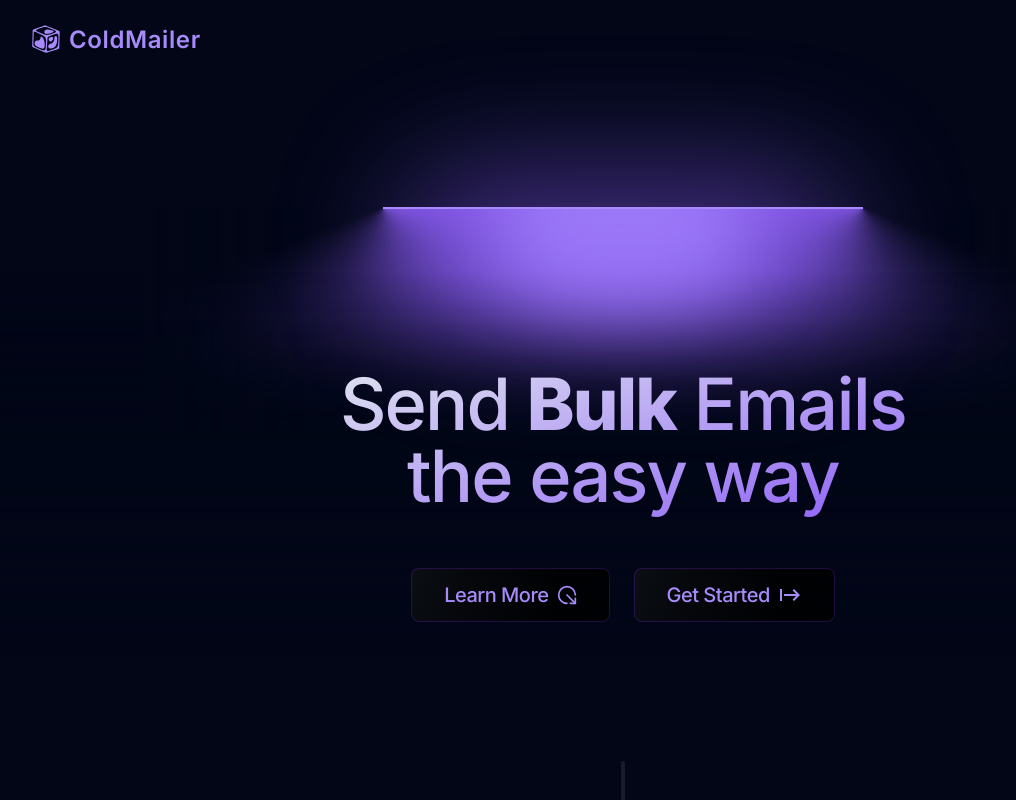
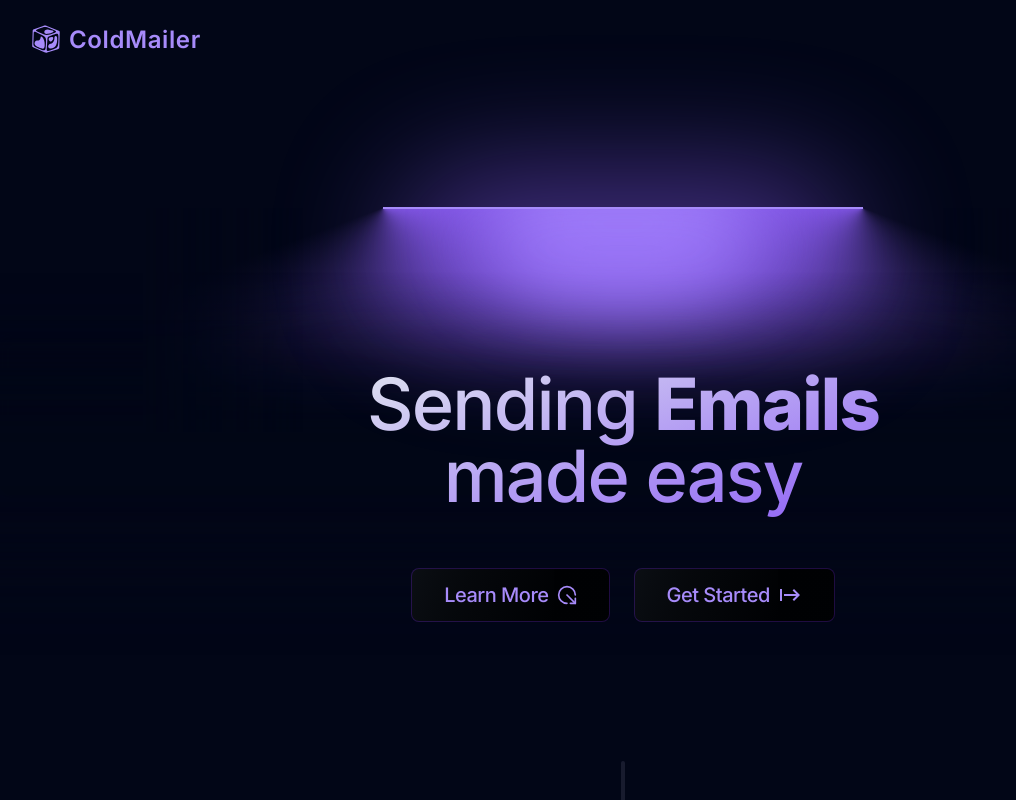
Before and after one commit to AlshehriAli0/ColdMailer, a Next.js app: page / in a window 1280 px wide. Shown: the top 800 px of the page, without its empty margins (17-1033 px from the left). Built offline with nearby package versions, Linux system fonts and the light colour scheme; no server answers.

Commit message:
refactor: Update description in metadata to improve clarity

```diff
--- a/src/app/layout.tsx
+++ b/src/app/layout.tsx
@@ -20,7 +20,7 @@ const inter = Inter({
 
 export const metadata = {
   title: "Cold Mailer | Cold Mailing Tool ",
-  description: "Send bulk or cold emails with ease",
+  description: "Sending many emails was never easier than now",
 };
 
 export default function RootLayout({
--- a/src/components/add-module.tsx
+++ b/src/components/add-module.tsx
@@ -181,6 +181,7 @@ export default function AddModule({ close }: { close: () => void }) {
                   className="w-full rounded-md border-[1px] border-violet-300/40 bg-transparent p-2 px-2 text-white outline-none transition-all focus:border-violet-400"
                   type="date"
                   placeholder="Enter date"
+                  defaultValue={new Date().toISOString().slice(0, 10)}
                   name="sent_at"
                   onChange={() => {
                     if (!change) {
--- a/src/ui/lamp.tsx
+++ b/src/ui/lamp.tsx
@@ -11,14 +11,12 @@ export function LampDemo() {
         initial={{ opacity: 0.4, y: 100 }}
         animate={{ opacity: 1, y: 0 }}
         transition={{
-
           duration: 0.8,
           ease: "easeInOut",
         }}
         className="bg-gradient-to-br from-slate-200 to-violet-500 bg-clip-text py-4 text-center text-[2.75rem] font-medium leading-[3rem] tracking-tight text-transparent md:mt-8 md:text-7xl md:leading-none xl:-mb-12 2xl:mb-36"
       >
-        Send <span className="font-extrabold">Bulk</span> Emails <br /> the easy
-        way
+        Sending <span className="font-extrabold">Emails</span> <br /> made easy
       </motion.h1>
     </LampContainer>
   );
```
